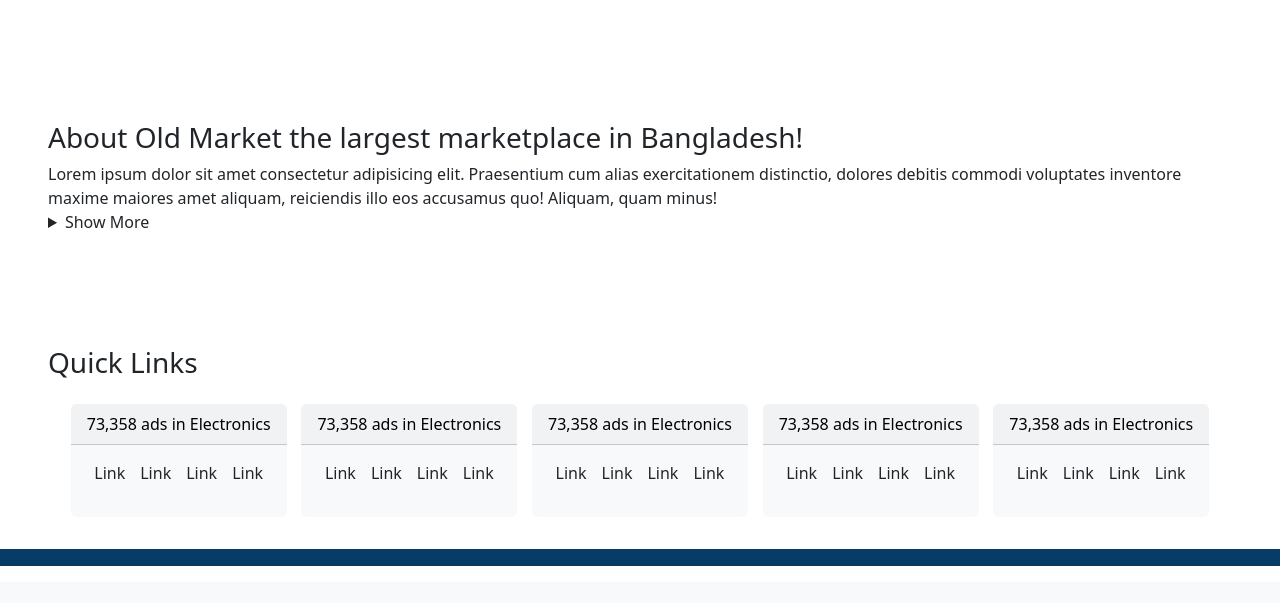
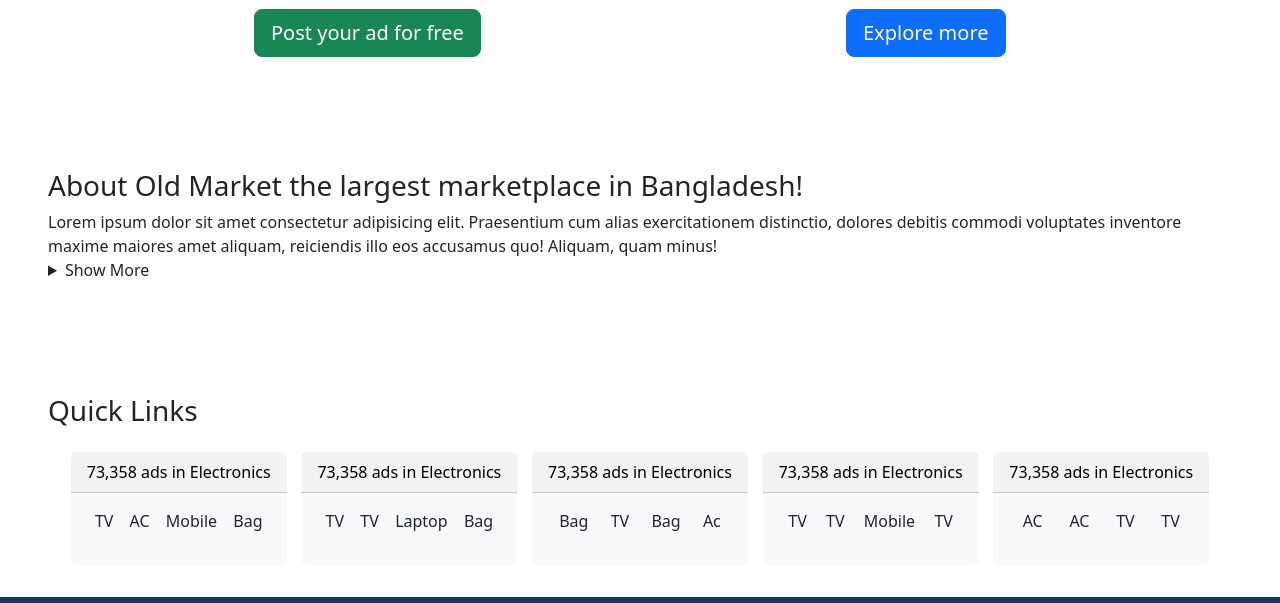
Before and after one commit to Ifthekhar1550/old_market_template, a plain HTML site: page Components/src/page/index.html in a window 1280 px wide. Shown: the part 1317-1920 px from the top of the page. Drawn offline with nearby package versions, Linux system fonts and the light colour scheme; files whose address does not match are found by name.

Commit message:
button add

```diff
--- a/Components/src/page/index.html
+++ b/Components/src/page/index.html
@@ -528,6 +528,8 @@
                 >
               </p>
             </div>
+            <button type="button" class="btn btn-success btn-lg " data-bs-toggle="button">Post your ad for free</button>
+
           </div>
         </div>
       </div>
@@ -554,8 +556,11 @@
                 >
               </p>
             </div>
+            <button class="btn btn-primary btn-lg" role="button" data-bs-toggle="button">Explore more</button>
           </div>
+
         </div>
+
       </div>
     </div>
     <div class="about-old p-5">
@@ -597,7 +602,7 @@
               href="#"
               class="stretched-link text-dark"
               style="position: relative"
-              >Link</code></a
+              >TV</code></a
             >
           </p>
           <p class="card-text text-black">
@@ -605,7 +610,7 @@
               href="#"
               class="stretched-link text-dark"
               style="position: relative"
-              >Link</code></a
+              >AC</code></a
             >
           </p>
           <p class="card-text text-black">
@@ -613,7 +618,7 @@
               href="#"
               class="stretched-link text-dark"
               style="position: relative"
-              >Link</code></a
+              >Mobile</code></a
             >
           </p>
           <p class="card-text text-black">
@@ -621,7 +626,7 @@
               href="#"
               class="stretched-link text-dark"
               style="position: relative"
-              >Link</code></a
+              >Bag</code></a
             >
           </p>
         </div>
@@ -634,7 +639,7 @@
               href="#"
               class="stretched-link text-dark"
               style="position: relative"
-              >Link</code></a
+              >TV</code></a
             >
           </p>
           <p class="card-text text-black">
@@ -642,7 +647,7 @@
               href="#"
               class="stretched-link text-dark"
               style="position: relative"
-              >Link</code></a
+              >TV</code></a
             >
           </p>
           <p class="card-text text-black">
@@ -650,7 +655,7 @@
               href="#"
               class="stretched-link text-dark"
               style="position: relative"
-              >Link</code></a
+              >Laptop</code></a
             >
           </p>
           <p class="card-text text-black">
@@ -658,7 +663,7 @@
               href="#"
               class="stretched-link text-dark"
               style="position: relative"
-              >Link</code></a
+              >Bag</code></a
             >
           </p>
         </div>
@@ -671,7 +676,7 @@
               href="#"
               class="stretched-link text-dark"
               style="position: relative"
-              >Link</code></a
+              >Bag</code></a
             >
           </p>
           <p class="card-text text-black">
@@ -679,7 +684,7 @@
               href="#"
               class="stretched-link text-dark"
               style="position: relative"
-              >Link</code></a
+              >TV</code></a
             >
           </p>
           <p class="card-text text-black">
@@ -687,7 +692,7 @@
               href="#"
               class="stretched-link text-dark"
               style="position: relative"
-              >Link</code></a
+              >Bag</code></a
             >
           </p>
           <p class="card-text text-black">
@@ -695,7 +700,7 @@
               href="#"
               class="stretched-link text-dark"
               style="position: relative"
-              >Link</code></a
+              >Ac</code></a
             >
           </p>
         </div>
@@ -708,7 +713,7 @@
               href="#"
               class="stretched-link text-dark"
               style="position: relative"
-              >Link</code></a
+              >TV</code></a
             >
           </p>
           <p class="card-text text-black">
@@ -716,7 +721,7 @@
               href="#"
               class="stretched-link text-dark"
               style="position: relative"
-              >Link</code></a
+              >TV</code></a
             >
           </p>
           <p class="card-text text-black">
@@ -724,7 +729,7 @@
               href="#"
               class="stretched-link text-dark"
               style="position: relative"
-              >Link</code></a
+              >Mobile</code></a
             >
           </p>
           <p class="card-text text-black">
@@ -732,7 +737,7 @@
               href="#"
               class="stretched-link text-dark"
               style="position: relative"
-              >Link</code></a
+              >TV</code></a
             >
           </p>
         </div>
@@ -745,7 +750,7 @@
               href="#"
               class="stretched-link text-dark"
               style="position: relative"
-              >Link</code></a
+              >AC</code></a
             >
           </p>
           <p class="card-text text-black">
@@ -753,7 +758,7 @@
               href="#"
               class="stretched-link text-dark"
               style="position: relative"
-              >Link</code></a
+              >AC</code></a
             >
           </p>
           <p class="card-text text-black">
@@ -761,7 +766,7 @@
               href="#"
               class="stretched-link text-dark"
               style="position: relative"
-              >Link</code></a
+              >TV</code></a
             >
           </p>
           <p class="card-text text-black">
@@ -769,7 +774,7 @@
               href="#"
               class="stretched-link text-dark"
               style="position: relative"
-              >Link</code></a
+              >TV</code></a
             >
           </p>
         </div>
@@ -880,7 +885,7 @@
       <!-- Copyright -->
       <div class="text-center text-white p-3" style="background-color: #063c66">
         © 2023 Copyright :
-        <a class="text-info" href="https://z8tech.dev/">Z-Eight Tech</a>
+        <a class="text-info text-white" href="/">Old Market</a>
       </div>
       <!-- Copyright -->
     </footer>
```
